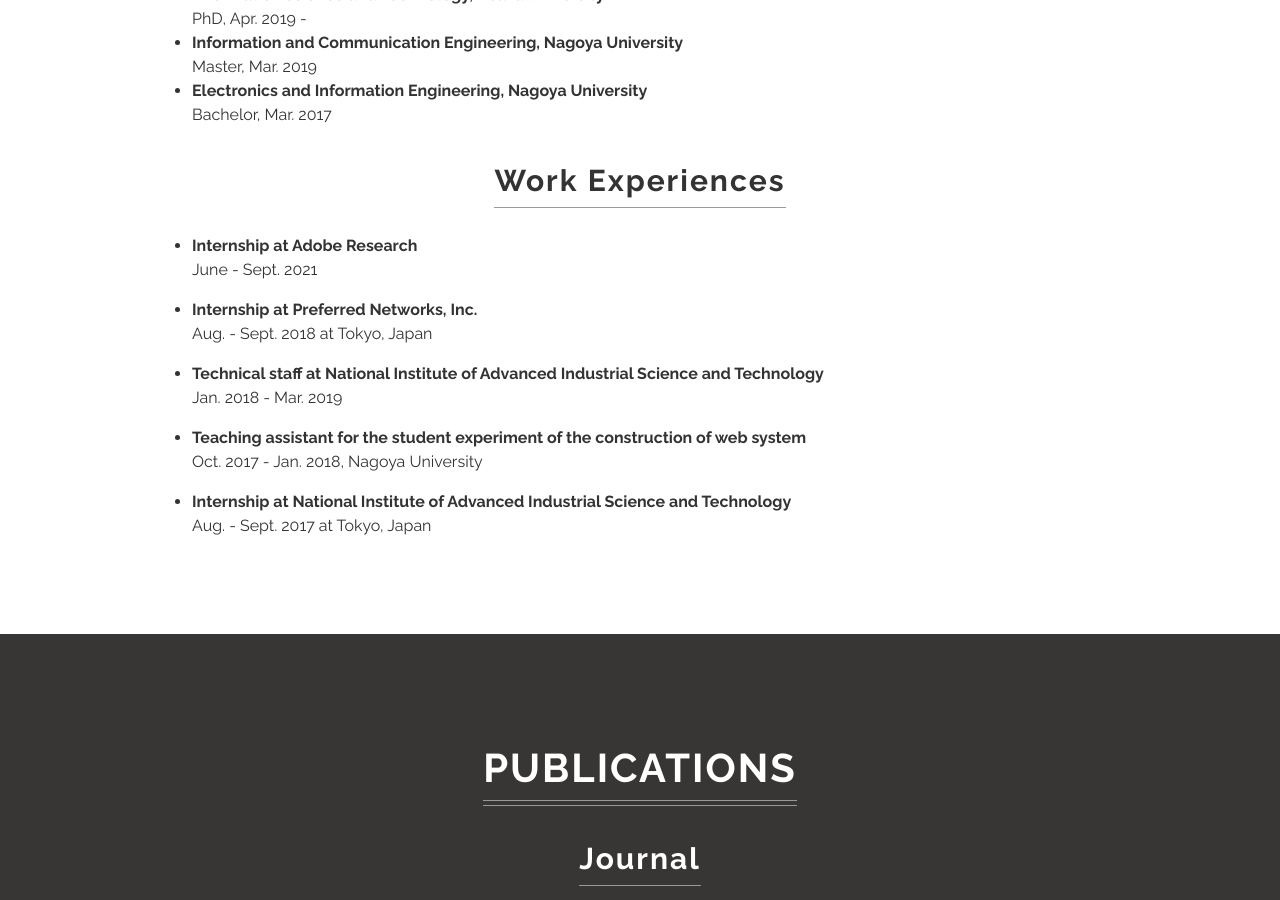
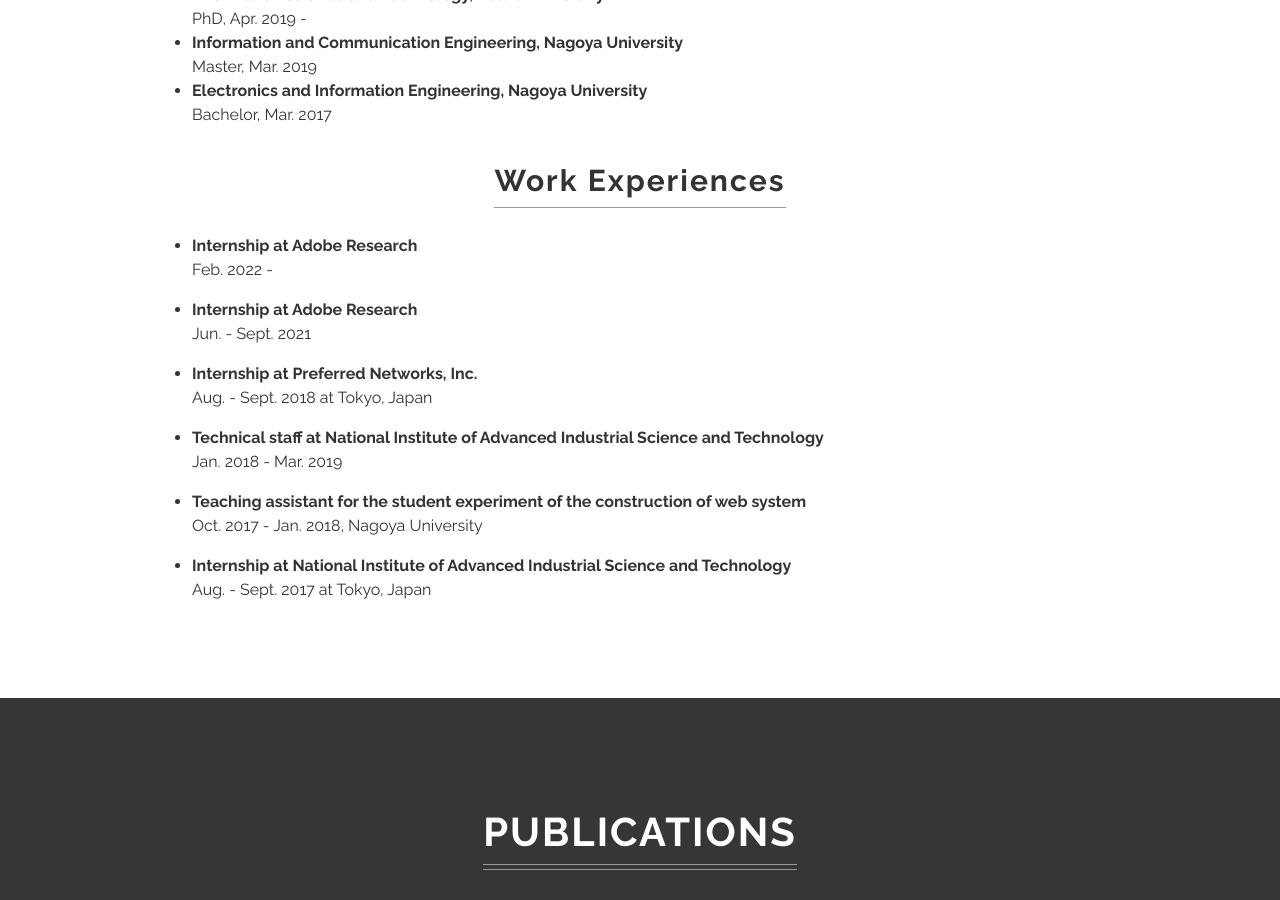
Before and after one commit to enomotokenji/enomotokenji.github.io, a Jekyll site: the page index.html, which Jekyll copies as it is, in a window 1280 px wide and 900 px high, scrolled down 1273 px. Built offline with Jekyll 4.4.1, drawn with Linux system fonts in a browser that asks for light colours; nearby versions of some CDN libraries.

Commit message:
updated work experiences

```diff
--- a/index.html
+++ b/index.html
@@ -76,7 +76,10 @@
         <h2 class="sub-heading">Work Experiences</h2>
         <div class="edu-text">
             <ul>
-                <li><strong>Internship at Adobe Research</strong><br>June - Sept. 2021</li>
+                <li><strong>Internship at Adobe Research</strong><br>Feb. 2022 - </li>
+            </ul>
+            <ul>
+                <li><strong>Internship at Adobe Research</strong><br>Jun. - Sept. 2021</li>
             </ul>
             <ul>
                 <li><strong>Internship at Preferred Networks, Inc.</strong><br>Aug. - Sept. 2018 at Tokyo, Japan</li>
```
